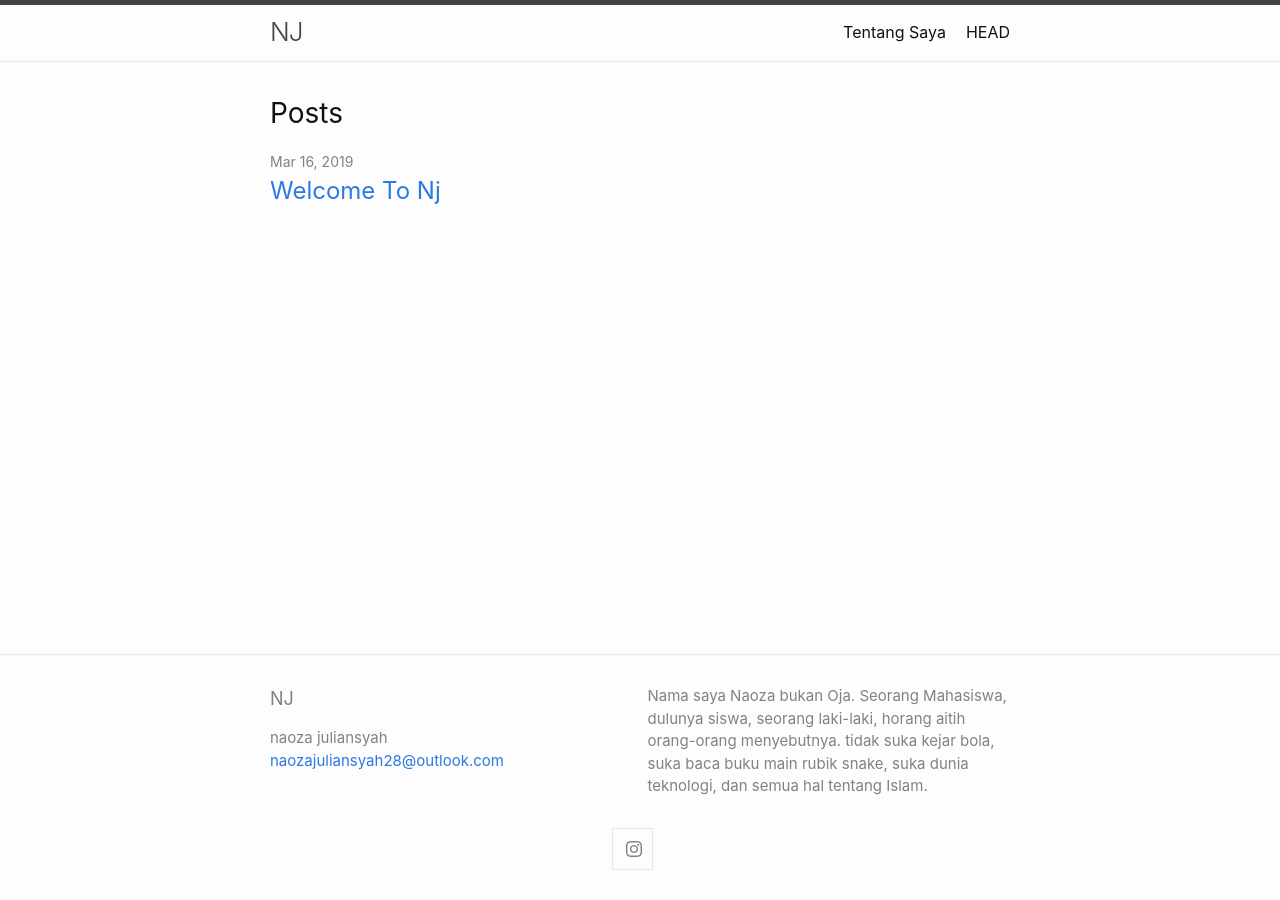
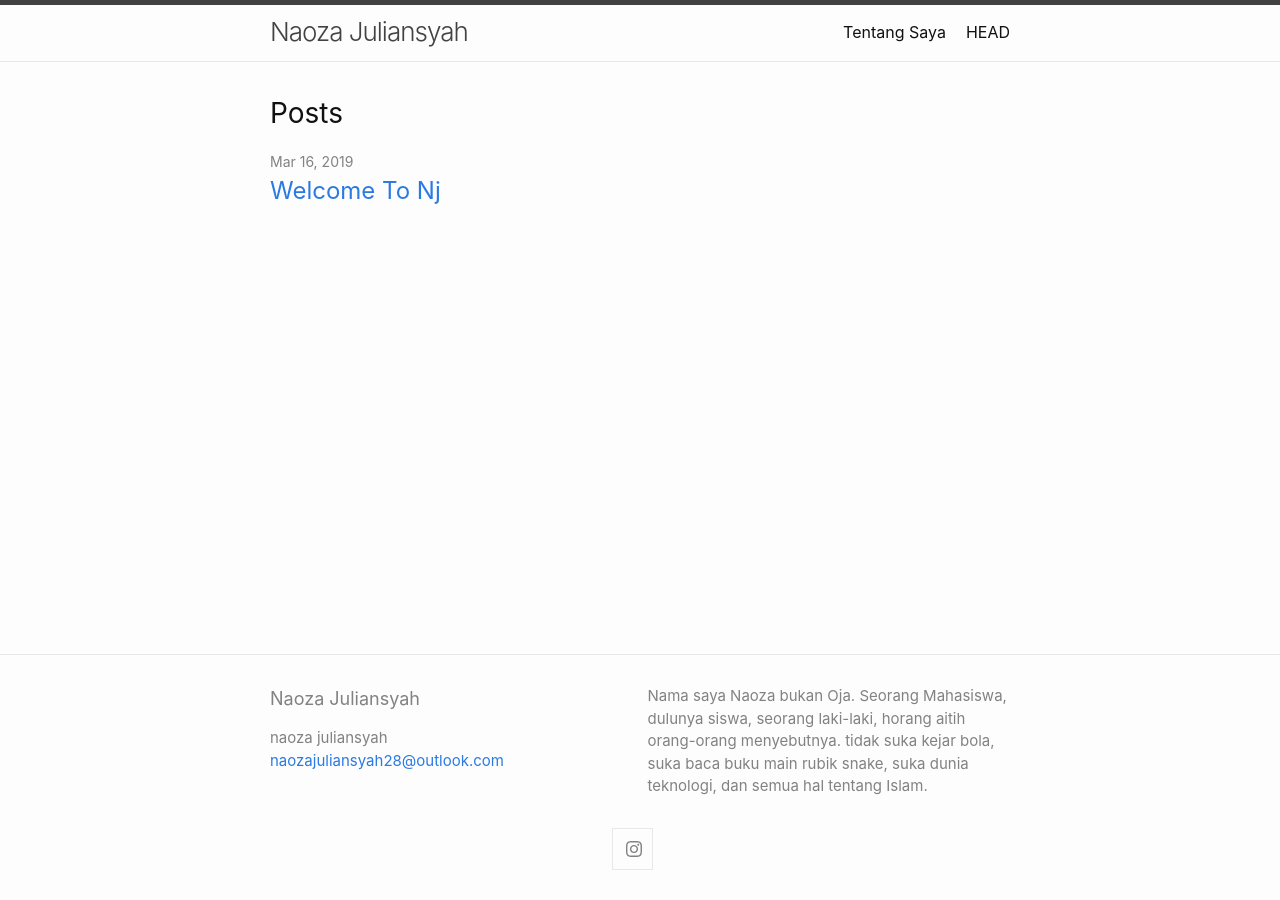
Before and after one commit to juliansyahnaoza/juliansyahnaoza.github.io, a Jekyll site: the page built from index.md, in a window 1280 px wide. Built offline with Jekyll 4.4.1, drawn with Linux system fonts in a browser that asks for light colours.

Commit message:
Update _config.yml

```diff
--- a/_config.yml
+++ b/_config.yml
@@ -1,4 +1,4 @@
-title: NJ
+title: Naoza Juliansyah
 author: naoza juliansyah
 email: naozajuliansyah28@outlook.com
 description: > # this means to ignore newlines until "show_exerpts:"
```
